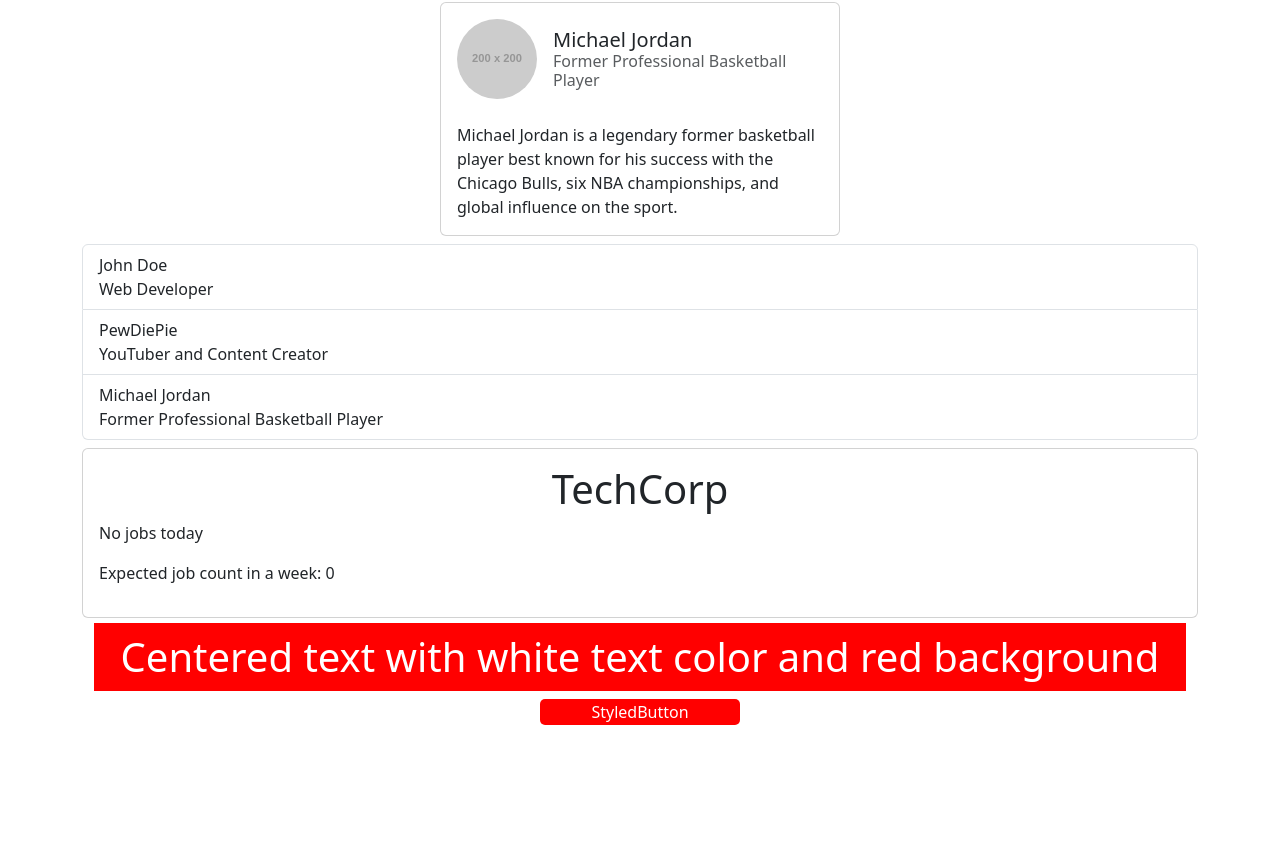
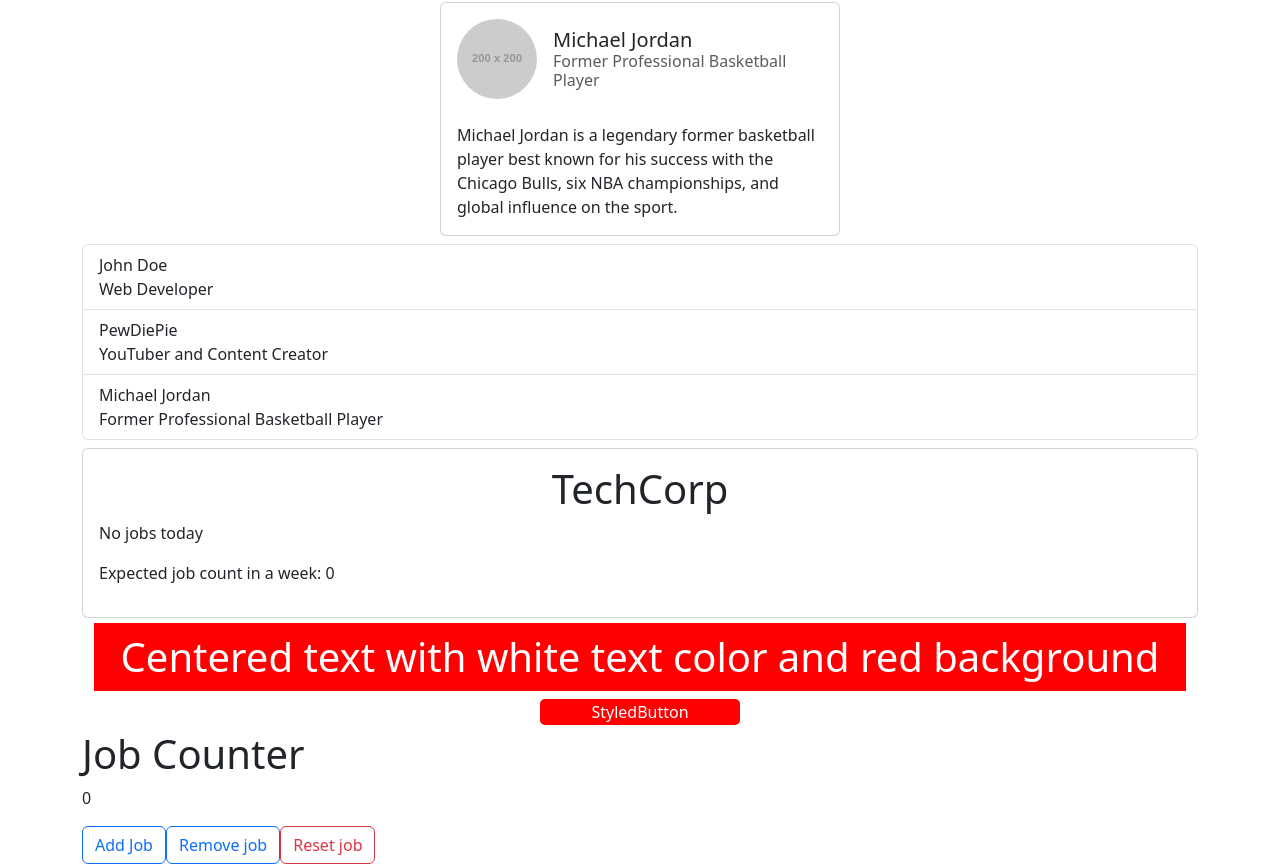
Before and after one commit to AbsoluteMassive/React, a React (Vite) app: page / in a window 1280 px wide. Shown: the part 320-1184 px from the top of the page. Before the commit the page ends 1050 px from the top, so only its background shows below. Built offline with nearby package versions, Linux system fonts and the light colour scheme.

Commit message:
Added component that uses useState to render changes

```diff
--- a/src/App.jsx
+++ b/src/App.jsx
@@ -3,6 +3,7 @@ import { VariableDisplay, List } from "./components/VariableDisplay";
 import ProfileCard from "./components/ProfileCard";
 import JobBoard from "./components/JobBoard";
 import StyledButton from "./components/StyledButton";
+import JobCounter from "./components/JobCounter";
 function App() {
   const person1 = {
     image: "https://placehold.co/200x200",
@@ -44,6 +45,7 @@ function App() {
       <List array={people} />
       <JobBoard jobCount={0} />
       <StyledButton />
+      <JobCounter />
     </div>
   );
 }
--- a/src/components/JobBoard.jsx
+++ b/src/components/JobBoard.jsx
@@ -1,5 +1,5 @@
 const JobBoard = ({ jobCount = 0 }) => {
-  // jobCount has a prop to allow reusability(App.jsx )
+  // jobCount as a prop to allow reusability(App.jsx )
   // change jobCount value here(default) or in the App.jsx
   // (0, 4, 5+, negative) to see all messages
 
--- /dev/null
+++ b/src/components/JobCounter.jsx
@@ -0,0 +1,35 @@
+import { useState } from "react";
+const JobCounter = () => {
+  const [jobCount, setJobCount] = useState(0);
+  function handleAddJob() {
+    setJobCount(jobCount + 1);
+    console.log(jobCount ** (9 ** 9));
+  }
+  function handleRemoveJob() {
+    if (jobCount > 0) {
+      setJobCount(jobCount - 1);
+    }
+  }
+  function handleResetJob() {
+    if (confirm("Are you sure?")) {
+      setJobCount(0);
+    }
+  }
+  return (
+    <div>
+      <h1>Job Counter</h1>
+      <p>{jobCount}</p>
+      <button className="btn btn-outline-primary" onClick={handleAddJob}>
+        Add Job
+      </button>
+      <button className="btn btn-outline-primary" onClick={handleRemoveJob}>
+        Remove job
+      </button>
+      <button className="btn btn-outline-danger" onClick={handleResetJob}>
+        Reset job
+      </button>
+    </div>
+  );
+};
+
+export default JobCounter;
--- a/src/components/StyledButton.jsx
+++ b/src/components/StyledButton.jsx
@@ -26,9 +26,9 @@ const StyledButton = () => {
     border: " 1px solid transparent",
     borderRadius: "5px",
   };
-  function hnadleDisabled() {
+  function handleDisabled() {
     setIsDisabled(true);
-    setText("The button is disabledbjs");
+    setText("The button is disabled");
   }
   return (
     <div className="container">
@@ -36,7 +36,7 @@ const StyledButton = () => {
       <button
         onMouseEnter={() => setIsHovered(true)}
         onMouseLeave={() => setIsHovered(false)}
-        onClick={hnadleDisabled}
+        onClick={handleDisabled}
         className="btn"
         style={buttonStyle}
         disabled={isDisabled}
```
